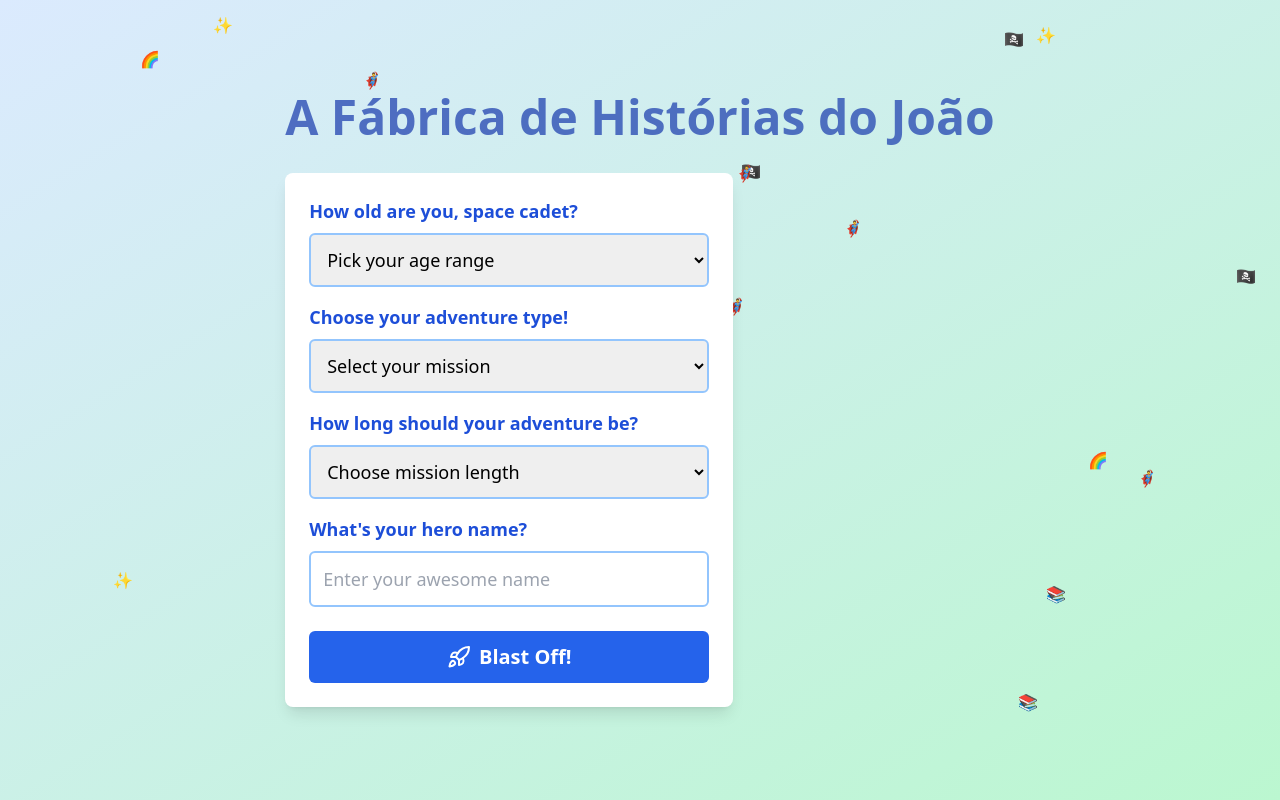
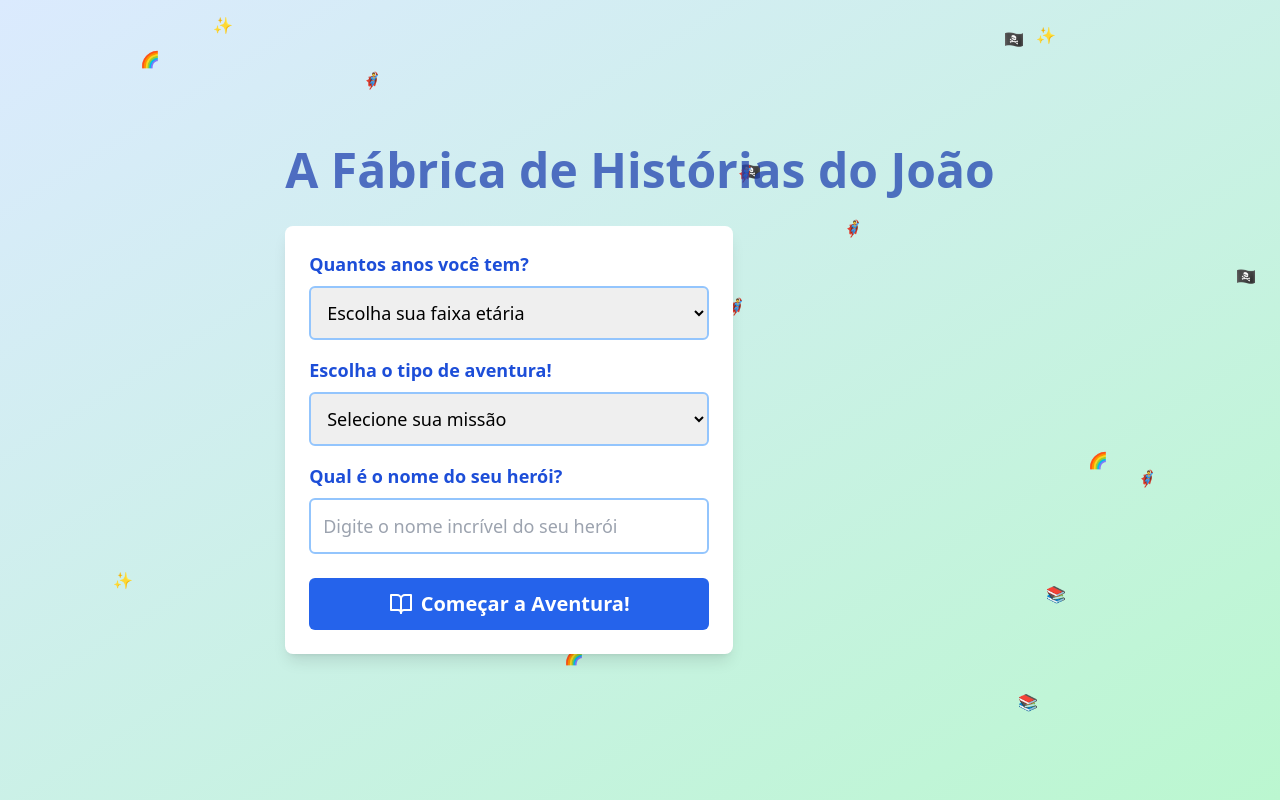
Before and after one commit to migkast/Fabrica_de_historias, a React (Vite) app: page / in a window 1280 px wide. Built offline with nearby package versions, Linux system fonts and the light colour scheme.

Commit message:
Update StoryForm.tsx

```diff
--- a/src/components/StoryForm.tsx
+++ b/src/components/StoryForm.tsx
@@ -1,5 +1,5 @@
 import React, { useState } from 'react';
-import { Rocket } from 'lucide-react';
+import { BookOpen } from 'lucide-react';
 
 interface StoryFormProps {
   onSubmit: (formData: any) => void;
@@ -10,7 +10,6 @@ const StoryForm: React.FC<StoryFormProps> = ({ onSubmit, loading }) => {
   const [formData, setFormData] = useState({
     age: '',
     theme: '',
-    duration: '',
     characterName: '',
   });
 
@@ -27,7 +26,7 @@ const StoryForm: React.FC<StoryFormProps> = ({ onSubmit, loading }) => {
   return (
     <form onSubmit={handleSubmit} className="bg-white p-6 rounded-lg shadow-lg max-w-md w-full transform transition-all hover:scale-105">
       <div className="mb-4">
-        <label htmlFor="age" className="block text-lg font-bold text-blue-700 mb-2">How old are you, space cadet?</label>
+        <label htmlFor="age" className="block text-lg font-bold text-blue-700 mb-2">Quantos anos você tem?</label>
         <select
           id="age"
           name="age"
@@ -36,14 +35,14 @@ const StoryForm: React.FC<StoryFormProps> = ({ onSubmit, loading }) => {
           className="w-full p-3 border-2 border-blue-300 rounded-md focus:ring-blue-500 focus:border-blue-500 text-lg"
           required
         >
-          <option value="">Pick your age range</option>
-          <option value="3-5">3-5 years (Junior Cadet)</option>
-          <option value="6-8">6-8 years (Space Explorer)</option>
-          <option value="9-12">9-12 years (Star Commander)</option>
+          <option value="">Escolha sua faixa etária</option>
+          <option value="3-5">3-5 anos (Pequeno Aventureiro)</option>
+          <option value="6-8">6-8 anos (Explorador Corajoso)</option>
+          <option value="9-12">9-12 anos (Herói em Treinamento)</option>
         </select>
       </div>
       <div className="mb-4">
-        <label htmlFor="theme" className="block text-lg font-bold text-blue-700 mb-2">Choose your adventure type!</label>
+        <label htmlFor="theme" className="block text-lg font-bold text-blue-700 mb-2">Escolha o tipo de aventura!</label>
         <select
           id="theme"
           name="theme"
@@ -52,31 +51,15 @@ const StoryForm: React.FC<StoryFormProps> = ({ onSubmit, loading }) => {
           className="w-full p-3 border-2 border-blue-300 rounded-md focus:ring-blue-500 focus:border-blue-500 text-lg"
           required
         >
-          <option value="">Select your mission</option>
-          <option value="space">Space Odyssey</option>
-          <option value="dinosaurs">Dino Discovery</option>
-          <option value="superheroes">Superhero Squad</option>
-          <option value="pirates">Pirate's Treasure</option>
-        </select>
-      </div>
-      <div className="mb-4">
-        <label htmlFor="duration" className="block text-lg font-bold text-blue-700 mb-2">How long should your adventure be?</label>
-        <select
-          id="duration"
-          name="duration"
-          value={formData.duration}
-          onChange={handleChange}
-          className="w-full p-3 border-2 border-blue-300 rounded-md focus:ring-blue-500 focus:border-blue-500 text-lg"
-          required
-        >
-          <option value="">Choose mission length</option>
-          <option value="short">Short (5 minutes)</option>
-          <option value="medium">Medium (10 minutes)</option>
-          <option value="long">Long (15 minutes)</option>
+          <option value="">Selecione sua missão</option>
+          <option value="fantasy">Mundo Mágico</option>
+          <option value="dinosaurs">Aventura Jurássica</option>
+          <option value="superheroes">Esquadrão de Super-Heróis</option>
+          <option value="pirates">Caça ao Tesouro Pirata</option>
         </select>
       </div>
       <div className="mb-6">
-        <label htmlFor="characterName" className="block text-lg font-bold text-blue-700 mb-2">What's your hero name?</label>
+        <label htmlFor="characterName" className="block text-lg font-bold text-blue-700 mb-2">Qual é o nome do seu herói?</label>
         <input
           type="text"
           id="characterName"
@@ -84,7 +67,7 @@ const StoryForm: React.FC<StoryFormProps> = ({ onSubmit, loading }) => {
           value={formData.characterName}
           onChange={handleChange}
           className="w-full p-3 border-2 border-blue-300 rounded-md focus:ring-blue-500 focus:border-blue-500 text-lg"
-          placeholder="Enter your awesome name"
+          placeholder="Digite o nome incrível do seu herói"
           required
         />
       </div>
@@ -99,9 +82,9 @@ const StoryForm: React.FC<StoryFormProps> = ({ onSubmit, loading }) => {
             <path className="opacity-75" fill="currentColor" d="M4 12a8 8 0 018-8V0C5.373 0 0 5.373 0 12h4zm2 5.291A7.962 7.962 0 014 12H0c0 3.042 1.135 5.824 3 7.938l3-2.647z"></path>
           </svg>
         ) : (
-          <Rocket className="mr-2" size={24} />
+          <BookOpen className="mr-2" size={24} />
         )}
-        {loading ? 'Preparing for Launch...' : 'Blast Off!'}
+        {loading ? 'Criando sua história...' : 'Começar a Aventura!'}
       </button>
     </form>
   );
```
